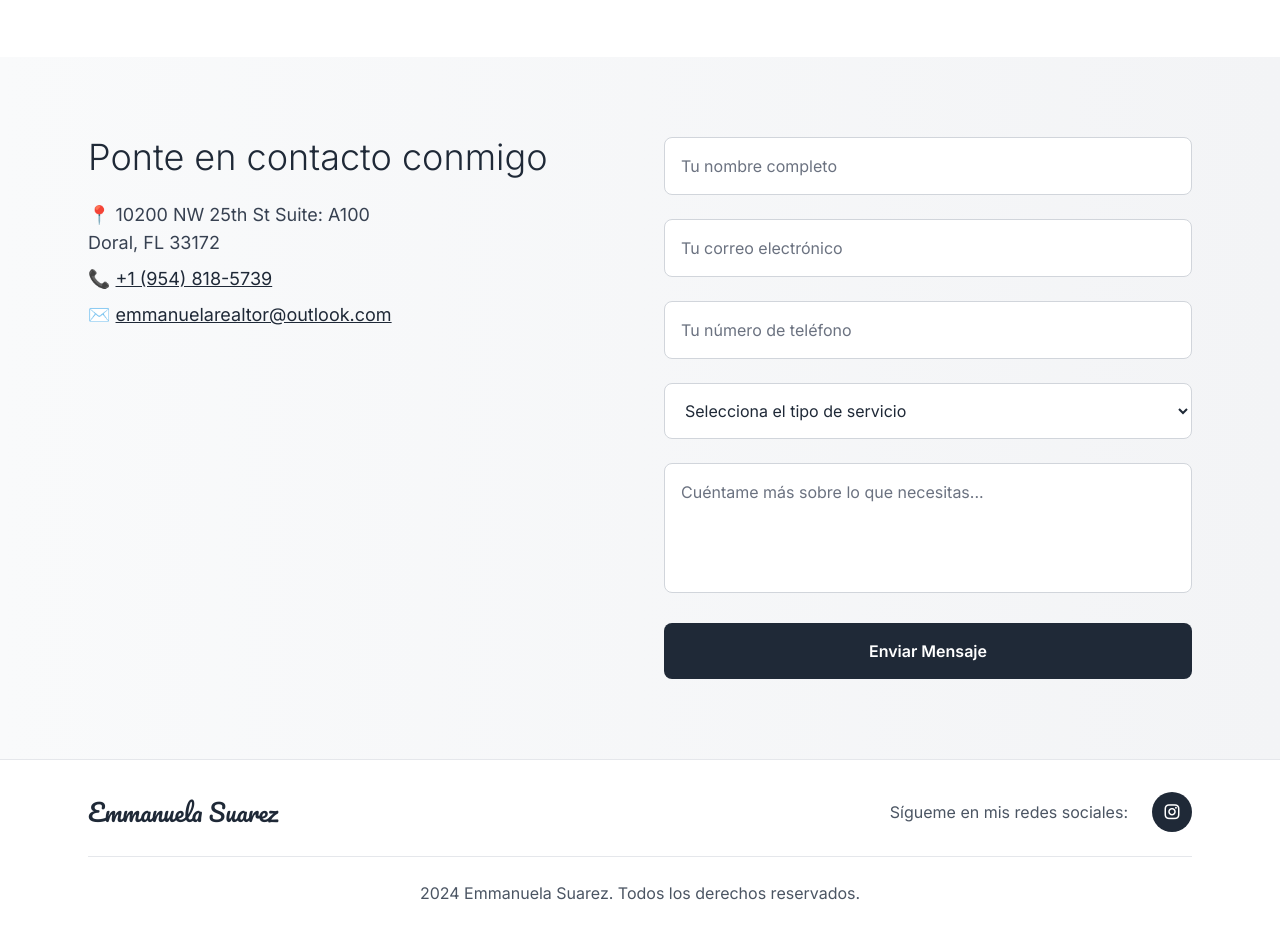
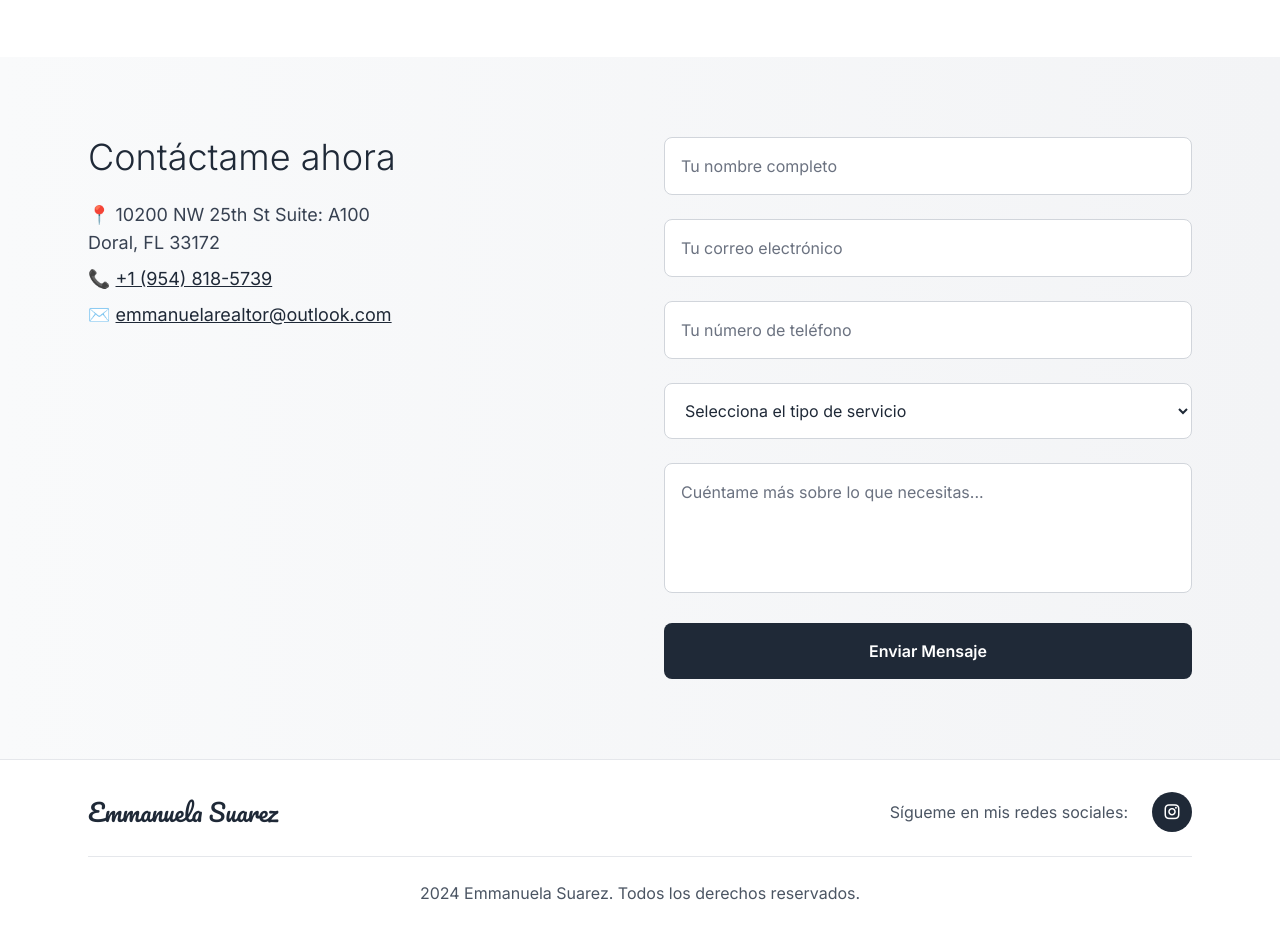
Before and after one commit to luisaso43/emmanuelarealtor, a Next.js app: page / in a window 1280 px wide. Shown: the part 2320-3257 px from the top of the page. Built offline with nearby package versions, Linux system fonts and the light colour scheme; a web font is replaced by a local one.

Commit message:
Update page.tsx

```diff
--- a/app/page.tsx
+++ b/app/page.tsx
@@ -200,7 +200,7 @@ export default function Home() {
 <section id="contacto" className="py-20 bg-gradient-to-r from-gray-50 to-gray-100">
   <div className="max-w-6xl mx-auto px-6 grid md:grid-cols-2 gap-12">
     <div>
-      <h2 className="text-4xl font-light mb-6 text-gray-800">Ponte en contacto conmigo</h2>
+      <h2 className="text-4xl font-light mb-6 text-gray-800">Contáctame ahora</h2>
       <p className="text-lg text-gray-700 mb-2">
         📍 10200 NW 25th St Suite: A100<br />
         Doral, FL 33172
```
